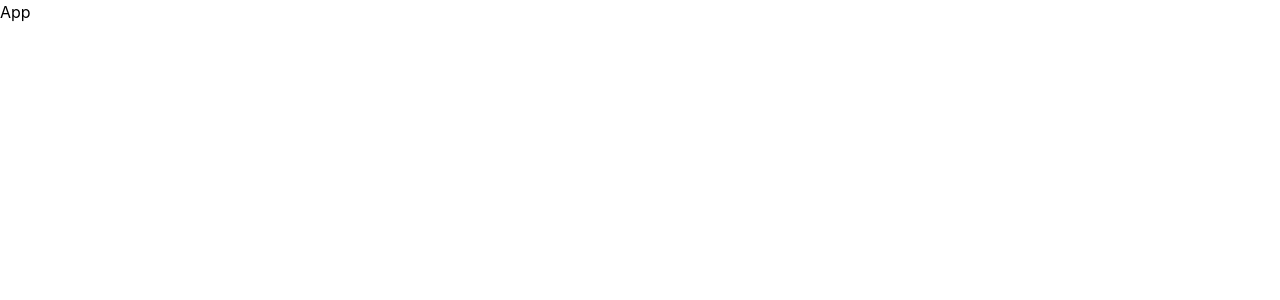
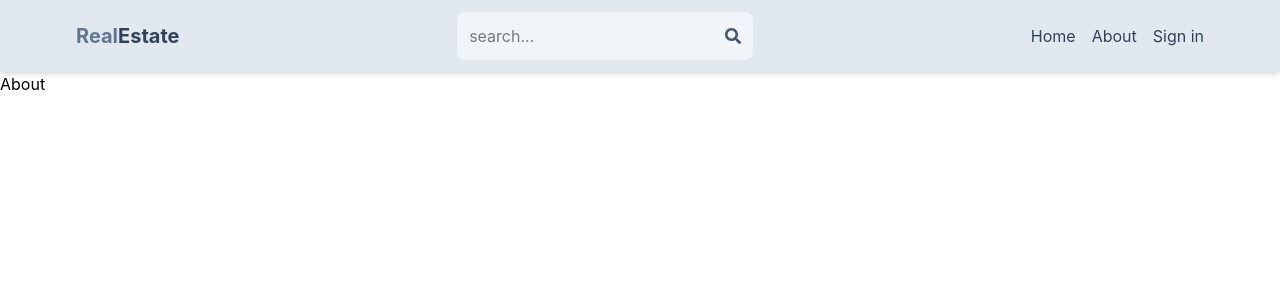
Before and after one commit to Munaimun/real-estate-mern, a React (Vite) app in the folder client/: page /about in a window 1280 px wide. Shown: the top 300 px of the page. Built offline with nearby package versions, Linux system fonts and the light colour scheme.

Commit message:
create header component

```diff
--- a/client/package.json
+++ b/client/package.json
@@ -13,6 +13,8 @@
     "@tailwindcss/vite": "^4.3.3",
     "react": "^19.2.7",
     "react-dom": "^19.2.7",
+    "react-icons": "^5.7.0",
+    "react-router-dom": "^7.18.2",
     "tailwindcss": "^4.3.3"
   },
   "devDependencies": {
--- a/client/src/App.jsx
+++ b/client/src/App.jsx
@@ -1,5 +1,25 @@
+import { BrowserRouter, Routes, Route } from "react-router-dom";
+
+import Home from "./pages/Home";
+import About from "./pages/About";
+import SignIn from "./pages/SignIn";
+import SignOut from "./pages/Signup";
+import Profile from "./pages/Profile";
+import Header from "./components/Header";
+
 const App = () => {
-  return <div>App</div>;
+  return (
+    <BrowserRouter>
+      <Header />
+      <Routes>
+        <Route path="/" element={<Home />} />
+        <Route path="/sign-in" element={<SignIn />} />
+        <Route path="/sign-up" element={<SignOut />} />
+        <Route path="/about" element={<About />} />
+        <Route path="/profile" element={<Profile />} />
+      </Routes>
+    </BrowserRouter>
+  );
 };
 
 export default App;
--- /dev/null
+++ b/client/src/components/Header.jsx
@@ -0,0 +1,50 @@
+import { Link } from "react-router-dom";
+
+import { FaSearch } from "react-icons/fa";
+
+const Header = () => {
+  return (
+    <header className="bg-slate-200 shadow-md">
+      <div className="flex justify-between items-center max-w-6xl mx-auto p-3">
+        {/* the logo */}
+        <Link to="/">
+          <h1 className="font-bold text-sm sm:text-xl flex flex-wrap">
+            <span className="text-slate-500">Real</span>
+            <span className="text-slate-700">Estate</span>
+          </h1>
+        </Link>
+
+        {/* header search bar */}
+        <form className="bg-slate-100 p-3 rounded-lg flex items-center">
+          <input
+            type="text"
+            placeholder="search..."
+            className="bg-transparent focus:outline-none w-24 sm:w-64"
+          />
+          <FaSearch className="text-slate-600" />
+        </form>
+
+        {/* header navigation */}
+        <ul className="flex gap-4 cursor-pointer">
+          <Link to="/">
+            <li className="hidden sm:inline text-slate-700 hover:underline">
+              Home
+            </li>
+          </Link>
+
+          <Link to="/about">
+            <li className="hidden sm:inline text-slate-700 hover:underline">
+              About
+            </li>
+          </Link>
+
+          <Link to="/sign-in">
+            <li className="text-slate-700 hover:underline">Sign in</li>
+          </Link>
+        </ul>
+      </div>
+    </header>
+  );
+};
+
+export default Header;
--- /dev/null
+++ b/client/src/pages/About.jsx
@@ -0,0 +1,5 @@
+const About = () => {
+  return <div>About</div>;
+};
+
+export default About;
--- /dev/null
+++ b/client/src/pages/Home.jsx
@@ -0,0 +1,5 @@
+const Home = () => {
+  return <div>Home</div>;
+};
+
+export default Home;
--- /dev/null
+++ b/client/src/pages/Profile.jsx
@@ -0,0 +1,5 @@
+const Profile = () => {
+  return <div>Profile</div>;
+};
+
+export default Profile;
--- /dev/null
+++ b/client/src/pages/SignIn.jsx
@@ -0,0 +1,5 @@
+const SignIn = () => {
+  return <div>SignIn</div>;
+};
+
+export default SignIn;
--- /dev/null
+++ b/client/src/pages/Signup.jsx
@@ -0,0 +1,5 @@
+const SignUp = () => {
+  return <div>SignUp</div>;
+};
+
+export default SignUp;
```
Also changed, not shown: 1 other file (tests, documents, lock files or other folders).
